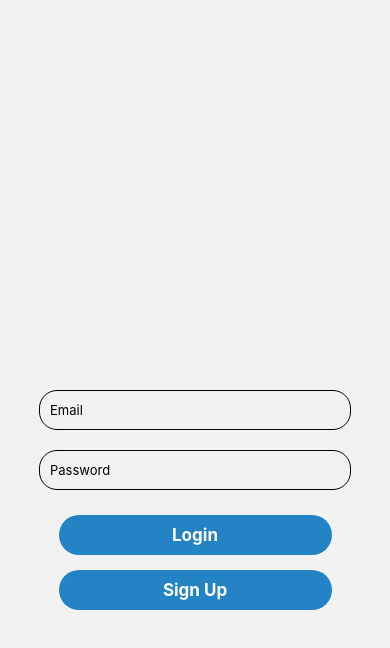
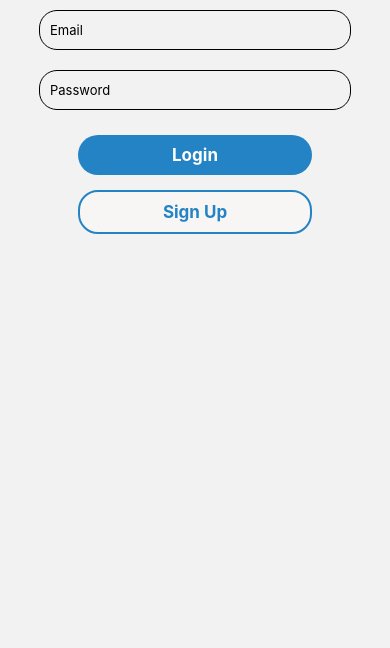
Before and after one commit to laksindu/XveraHome, a React Native app: screen /LoginScreen in a window 390 px wide. Shown: the top 648 px of the page. Built offline with nearby package versions, Linux system fonts and the light colour scheme; no server answers.

Commit message:
Auth_v2 Signup and main pages

```diff
--- a/App.js
+++ b/App.js
@@ -4,14 +4,22 @@ import { NavigationContainer } from '@react-navigation/native';
 import { createNativeStackNavigator } from '@react-navigation/native-stack';
 import LoginScreen from './screens/LoginScreen';
 import HomeScreen from './screens/HomeScreen';
+import SignUpScreen from './screens/SignUpScreen';
+import main from './screens/main';
+import { auth } from './firebase';
+import { useNavigation } from '@react-navigation/native';
 
-const Stack = createNativeStackNavigator();
 
-export default function App() {
+
+const App= ()=> {
+
+  const Stack = createNativeStackNavigator();
+
   return (
     <NavigationContainer>
       <Stack.Navigator>
         <Stack.Screen options={{headerShown : false}} name="LoginScreen"  component={LoginScreen} />
+        <Stack.Screen options ={{headerShown : false}} name="SignUpScreen" component={SignUpScreen} />
         <Stack.Screen options ={{headerShown : false}} name="Home" component={HomeScreen} />
       </Stack.Navigator>
     </NavigationContainer>
@@ -26,3 +34,5 @@ const styles = StyleSheet.create({
     justifyContent: 'center',
   },
 });
+
+export default App;
--- a/screens/HomeScreen.js
+++ b/screens/HomeScreen.js
@@ -14,7 +14,7 @@ const HomeScreen = ()=> {
     useEffect(()=>{
         const unsubscribe = auth.onAuthStateChanged(user=>{
             if(!user){
-                navigation.navigate("LoginScreen")
+                navigation.replace("LoginScreen")
             }
         })
         return unsubscribe;
@@ -40,6 +40,8 @@ const HomeScreen = ()=> {
         >
         <Text style={styles.Text}>Logout</Text>
         </TouchableOpacity>
+
+        <Text style={styles.uid}>User ID : {auth.currentUser?.uid}</Text>
     </View>
   )
 }
@@ -60,6 +62,12 @@ const styles = StyleSheet.create({
         color : '#fff',
         fontSize : 13,
         fontWeight : 'bold',
+    },
+    uid:{
+        marginTop : 200,
+        marginLeft : 20,
+        fontSize : 16,
+        fontWeight : 'bold',
     }
 })
 
--- a/screens/LoginScreen.js
+++ b/screens/LoginScreen.js
@@ -10,11 +10,12 @@ const LoginScreen= ()=>{
     const [Password,setPassword]= useState('');
 
     const navigation = useNavigation();
+    const signnavi = useNavigation();
 
     useEffect(()=>{
         const unsubscribe = auth.onAuthStateChanged(user=>{
             if(user){
-                navigation.navigate("Home")
+                navigation.replace("Home")
             }
         })
         return unsubscribe;
@@ -28,6 +29,11 @@ const LoginScreen= ()=>{
         })
         .catch(error=>alert(error.message));
     }
+
+    const navigateToSignUp = ()=>{
+        signnavi.navigate("SignUpScreen");
+    }
+
     const handleLogin = ()=>{
         if(!Email || !Password){
             alert("Please enter all the details");
@@ -65,9 +71,10 @@ const LoginScreen= ()=>{
         <Text style={styles.btnstyle}>Login</Text>
         </TouchableOpacity>
 
-        <TouchableOpacity style = {styles.button}
-        onPress ={handleSignup}>
-        <Text style={styles.btnstyle}>Sign Up</Text>
+        <TouchableOpacity
+        style = {styles.signupbtn}
+        onPress ={navigateToSignUp}>
+        <Text style={styles.signuptxt}>Sign Up</Text>
         </TouchableOpacity>
 
     </View>
@@ -78,8 +85,8 @@ const LoginScreen= ()=>{
 const styles = StyleSheet.create({
         container :{
         flex : 1,
-        //justifyContent : 'center',
-        marginTop :380,
+
+        marginTop :'380',
         alignItems : 'center'
     },
     input:{
@@ -99,7 +106,7 @@ const styles = StyleSheet.create({
         textAlign : 'center',
         textDecorationColor : '#fff',
         borderRadius : 20,
-        width : '70%',
+        width : '60%',
         alignItems : 'center',
         justifyContent : 'center',
         fontFamily : 'fantasy',
@@ -123,6 +130,26 @@ const styles = StyleSheet.create({
         fontSize : 17,
         fontWeight : 'bold'
     },
+    signupbtn:{
+        backgroundColor : '#f8f5f5ff',
+        padding : 10,
+        marginTop : 15,
+        textAlign : 'center',
+        textDecorationColor : '#fff',
+        borderRadius : 20,
+        width : '60%',
+        alignItems : 'center',
+        justifyContent : 'center',
+        fontFamily : 'fantasy',
+        fontSize : 20,
+        borderWidth : 2,
+        borderColor : '#2383c4ff',
+    },
+    signuptxt:{
+        color : '#2383c4ff',
+        fontSize : 17,
+        fontWeight : 'bold'
+    }
 
 })
 export default LoginScreen;
--- /dev/null
+++ b/screens/SignUpScreen.js
@@ -0,0 +1,107 @@
+import React, { useEffect, useState } from 'react';
+import { StyleSheet, Text, View, TextInput, TouchableOpacity, KeyboardAvoidingView } from 'react-native';
+import { auth } from '../firebase';
+import { createUserWithEmailAndPassword, signInWithEmailAndPassword } from 'firebase/auth';
+import { useNavigation } from '@react-navigation/native';
+
+
+const SignUpScreen = () => {
+
+      const [Email,setEmail]=useState('');
+      const [Password,setPassword]= useState('');
+
+      const handleSignup = ()=>{
+              createUserWithEmailAndPassword(auth, Email, Password)
+              .then((userCredentials)=>{
+                  const user = userCredentials.user;
+                  console.log('Registered with:', user.email);
+              })
+              .catch(error=>alert(error.message));
+      }
+
+      const backnavigate = useNavigation()
+
+      const navigateBack = ()=>{
+        backnavigate.replace("LoginScreen")
+}
+
+  return (
+    <View style={styles.container}>
+      <TextInput
+       placeholder='Enter your Email'
+        style={styles.input}
+        value={Email}
+        onChangeText={text=>{ setEmail(text)}}
+      ></TextInput>
+      <TextInput
+       placeholder='Enter your Password'
+       style={styles.input}
+       secureTextEntry={true}
+        value={Password}
+        onChangeText={text=>{setPassword(text)}}
+      ></TextInput>
+      <TouchableOpacity
+      onPress={handleSignup}
+      style ={styles.button}>
+      <Text style={styles.Text}>Sign Up</Text>
+      </TouchableOpacity>
+
+      <TouchableOpacity
+      onPress={navigateBack}
+      style ={styles.backbtn}>
+      <Text style={styles.backText}>Back</Text>
+      </TouchableOpacity>
+    </View>
+  )
+}
+
+const styles = StyleSheet.create({
+  container:{
+    flex : 1,
+    alignItems : 'center',
+    marginTop : 380,
+  },
+  input:{
+    width : 300,
+    height : 50,
+    borderColor : '#ccc',
+    borderWidth : 1,
+    padding : 10,
+    marginVertical : 10,
+    borderRadius : 18,
+    fontSize : 13,
+  },
+  button:{
+    backgroundColor : '#2383c4ff',
+    width : 100,
+    padding : 10,
+    borderRadius : 100,
+    alignItems : 'center',
+    marginTop : 20,
+    width : '60%',
+  },
+  Text:{
+    color : '#fff',
+    fontSize : 13,
+    fontWeight : 'bold',
+  },
+  backbtn:{
+    borderWidth : 1,
+    borderColor : '#2383c4ff',
+    backgroundColor : '#f3f4f5ff',
+    width : 100,
+    padding : 10,
+    borderRadius : 100,
+    alignItems : 'center',
+    marginTop : 20,
+    width : '60%',
+  },
+  backText:{
+    color : '#2383c4ff',
+    fontSize : 13,
+    fontWeight : 'bold',
+  }
+
+})
+
+export default SignUpScreen;
--- /dev/null
+++ b/screens/main.js
@@ -0,0 +1,45 @@
+import React, { useEffect, useState } from 'react';
+import { StyleSheet, Text, View, TextInput, TouchableOpacity, KeyboardAvoidingView } from 'react-native';
+import { auth } from '../firebase';
+import { createUserWithEmailAndPassword, signInWithEmailAndPassword } from 'firebase/auth';
+import { useNavigation } from '@react-navigation/native';
+
+const main = () => {
+
+    const user = auth.currentUser;
+    const navigation = useNavigation();
+
+    const navigaetlogin =()=>{
+      navigation.navigate("LoginScreen");
+    }
+  return (
+    <View>
+      <TouchableOpacity
+      onPress={navigaetlogin}
+      style ={styles.button}>
+      <Text styles={styles.Text}>Go to Login</Text>
+      </TouchableOpacity>
+    </View>
+  )
+}
+
+const styles = StyleSheet.create({
+    button:{
+        backgroundColor : '#2383c4ff',
+        width : 100,
+        padding : 10,
+        borderRadius : 100,
+        alignItems : 'center',
+        marginTop : 50,
+        marginLeft : 150,
+        fontSize : 13,
+    },
+    Text:{
+        color : 'white',
+        fontSize : 13,
+        fontWeight : 'bold',
+    }
+
+})
+
+export default main;
```
